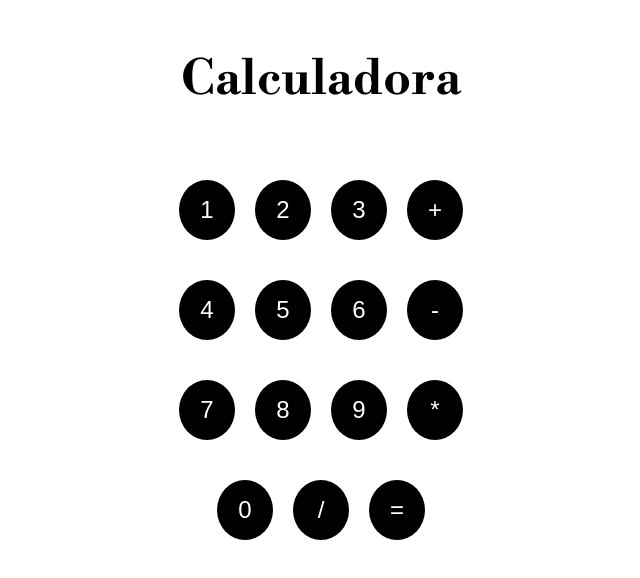
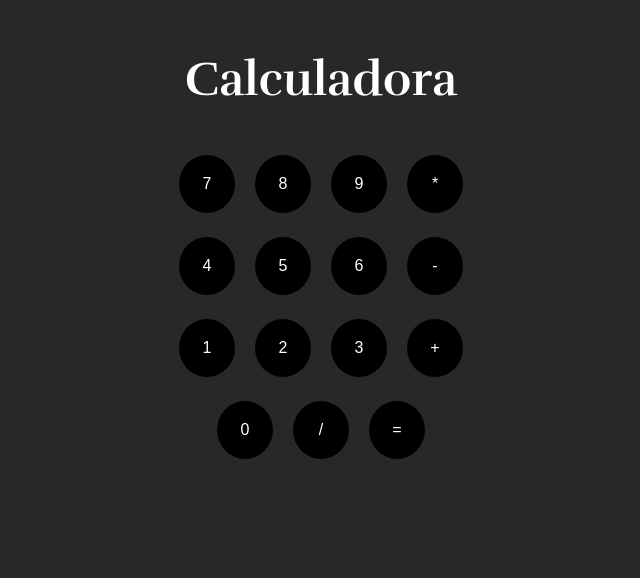
Before and after one commit to Breno-BragaP/Calculadora, a plain HTML site: page index.html in a window 1280 px wide. Shown: the whole page, without its empty margins (319-959 px from the left). Drawn offline with nearby package versions, Linux system fonts and the light colour scheme.

```diff
--- a/index.html
+++ b/index.html
@@ -4,49 +4,48 @@
     <meta charset="UTF-8" />
     <meta name="viewport" content="width=device-width, initial-scale=1.0" />
     <link rel="stylesheet" href="./styles/styles.css" />
-    <link rel="preconnect" href="https://fonts.googleapis.com" />
-    <link rel="preconnect" href="https://fonts.gstatic.com" crossorigin />
-    <link
-      href="https://fonts.googleapis.com/css2?family=Libre+Bodoni:ital,wght@0,400..700;1,400..700&display=swap"
-      rel="stylesheet"
-    />
-    <title>Calculadora versão 1.00</title>
+    <link rel="preconnect" href="https://fonts.googleapis.com">
+    <link rel="preconnect" href="https://fonts.gstatic.com" crossorigin>
+    <link href="https://fonts.googleapis.com/css2?family=Rufina:wght@400;700&display=swap" rel="stylesheet">
+    <title>Calculadora versão 1.01</title>
   </head>
   <body>
     <h1 class="title">Calculadora</h1>
     <div class="container first row">
+    </div>
+    <div class="container second row">
       <p>
         <button
           onclick="
-        calculation += '1';
+        calculation += '7';
         console.log(calculation);"
         >
-          1
+          7
         </button>
         <button
           onclick="
-      calculation += '2';
+      calculation += '8';
       console.log(calculation);"
         >
-          2
+          8
         </button>
         <button
           onclick="
-      calculation += '3';
+      calculation += '9';
       console.log(calculation);"
         >
-          3
+          9
         </button>
         <button
           onclick="
-      calculation += ' + ';
+      calculation += ' * ';
       console.log(calculation);"
         >
-          +
+          *
         </button>
       </p>
     </div>
-    <div class="container second row">
+    <div class="container third row">
       <p>
         <button
           onclick="
@@ -78,59 +77,53 @@
         </button>
       </p>
     </div>
-    <div class="container third row">
+    <div class="container forth row">
       <p>
         <button
           onclick="
-        calculation += '7';
+        calculation += '1';
         console.log(calculation);"
         >
-          7
+          1
         </button>
         <button
           onclick="
-      calculation += '8';
+      calculation += '2';
       console.log(calculation);"
         >
-          8
+          2
         </button>
         <button
           onclick="
-      calculation += '9';
+      calculation += '3';
       console.log(calculation);"
         >
-          9
+          3
         </button>
-        <button
-          onclick="
-      calculation += ' * ';
-      console.log(calculation);"
-        >
-          *
+        <button onclick="
+        calculation += ' + ';
+        console.log(calculation);">
+        +
       </button>
       </p>
       </div>
       <div class="container last row">
       <p>
-        <button
-          onclick="
+        <button onclick="
           calculation += '0';
-        console.log(calculation);"
-        >
+          console.log(calculation);">
             0
           </button>
-        <button
-          onclick="
+
+        <button onclick="
           calculation += ' / ';
-      console.log(calculation);"
-        >
+          console.log(calculation);">
           /
           </button>
-        <button
-          onclick="
+
+        <button onclick="
           calculation = eval(calculation);
-      console.log(calculation);"
-        >
+          console.log(calculation);">
           =
         </button>
       </p>
--- a/styles/styles.css
+++ b/styles/styles.css
@@ -4,14 +4,21 @@
   box-sizing: border-box;
 }
 
+body {
+  background-color: rgb(40, 40, 40);
+}
+
 .title {
+  color: white;
   display: flex;
   justify-content: center;
   align-items: center;
-  font-family: "Libre Bodoni", serif;
-  font-size: 3em;
+  font-family: "Rufina", serif;
+  font-weight: 700;
+  font-style: normal;
+  font-size: 3rem;
   margin-top: 50px;
-  margin-bottom: 50px;
+  margin-bottom: 30px;
 }
 
 .container {
@@ -21,7 +28,7 @@
 }
 
 .row {
-  height: 100px;
+  margin: 8px;
 }
 
 button {
@@ -29,9 +36,13 @@ button {
   color: white;
   border: none;
   border-radius: 50%;
-  font-size: 1.5rem;
-  padding: 1rem;
+  font-size: 1rem;
+  padding: 1.25rem;
   margin: 0.5rem;
   width: 3.5rem;
   cursor: pointer;
 }
+
+.btn-CE {
+  padding-left: 1rem;
+}
```
Also changed, not shown: 1 other file. Lines whose indentation alone changed are shown as unchanged.
